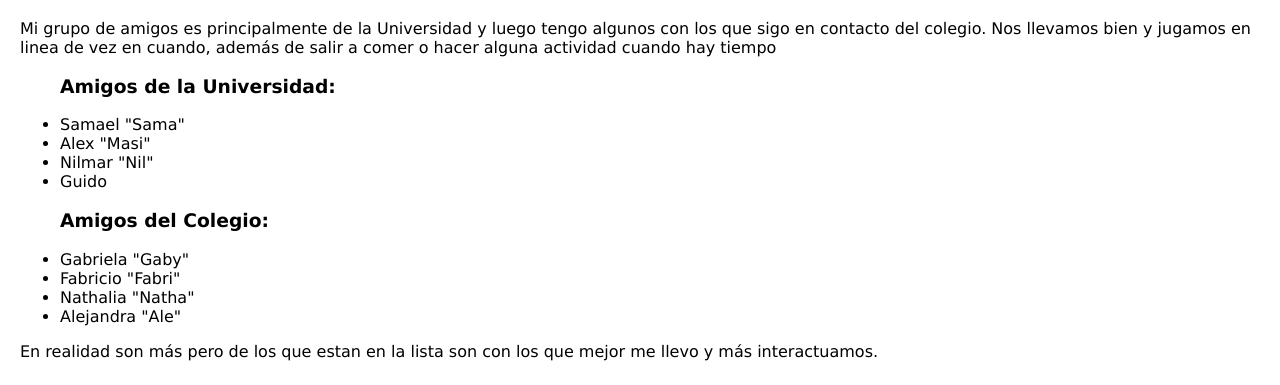
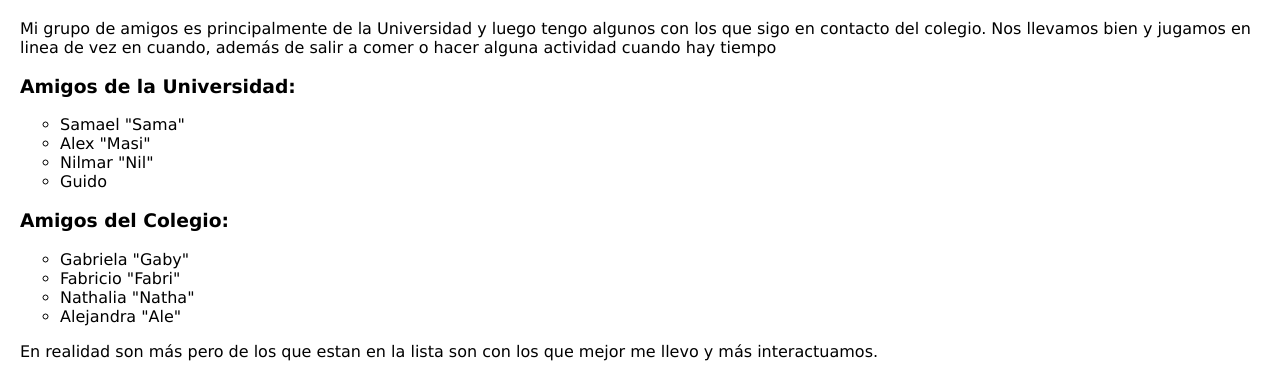
Before and after one commit to ITLAZ/sitio_personal, a plain HTML site: page ignacio_tapia/src/informacion_personal/amigos/amigos.html in a window 1280 px wide. Shown: the part 82-467 px from the top of the page. Drawn offline with Linux system fonts and the light colour scheme.

Commit message:
cambio estilos listas

```diff
--- a/ignacio_tapia/src/informacion_personal/amigos/amigos.html
+++ b/ignacio_tapia/src/informacion_personal/amigos/amigos.html
@@ -3,22 +3,27 @@
 <head>
     <meta charset="UTF-8">
     <meta name="viewport" content="width=device-width, initial-scale=1.0">
-    <title>Document</title>
+    <title>Amigos</title>
     <link rel="stylesheet" href="../../styles/pages.css">
+    <style>
+        ul li{
+            list-style: circle;
+        }
+    </style>
 </head>
 <body>
     <div>
         <h1>Mis Amigos</h1>
         <p>Mi grupo de amigos es principalmente de la Universidad y luego tengo algunos con los que sigo en contacto del colegio. Nos llevamos bien y jugamos en linea de vez en cuando, además de salir a comer o hacer alguna actividad cuando hay tiempo</p>
+        <h3>Amigos de la Universidad:</h3>
         <ul>
-            <h3>Amigos de la Universidad:</h3>
             <li>Samael "Sama"</li>
             <li>Alex "Masi"</li>
             <li>Nilmar "Nil"</li>
             <li>Guido</li>
         </ul>
+        <h3>Amigos del Colegio:</h3>
         <ul>
-            <h3>Amigos del Colegio:</h3>
             <li>Gabriela "Gaby"</li>
             <li>Fabricio "Fabri"</li>
             <li>Nathalia "Natha"</li>
--- a/ignacio_tapia/src/styles/pages.css
+++ b/ignacio_tapia/src/styles/pages.css
@@ -20,3 +20,7 @@ a {
     color: blue;
     font-size: 25px;
 }
+
+ul li{
+    list-style: none;
+}
```
Also changed, not shown: ignacio_tapia/src/gustos/gustos_culturales/culturales.html (+1 -1 lines), ignacio_tapia/src/gustos/gustos_musicales/musicales.html (+1 -1 lines), ignacio_tapia/src/informacion_personal/familia/familia.html (+1 -1 lines), ignacio_tapia/src/informacion_personal/mascotas/mascotas.html (+1 -1 lines).
